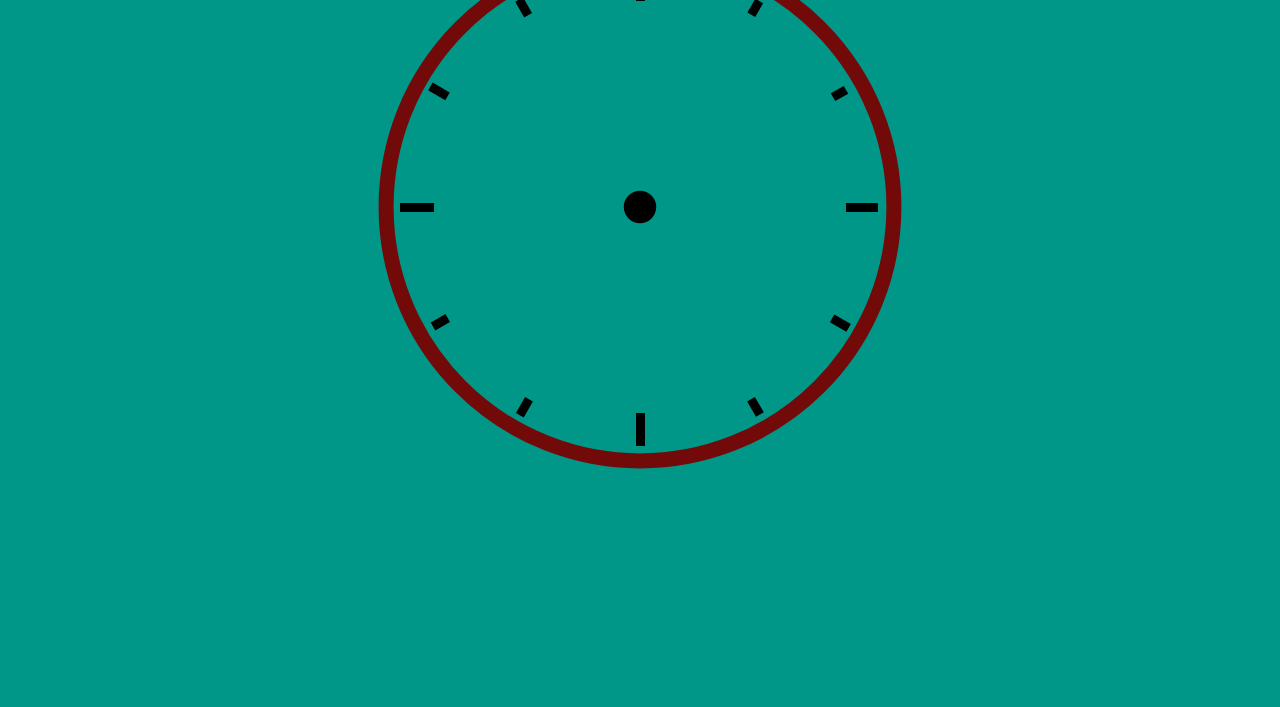
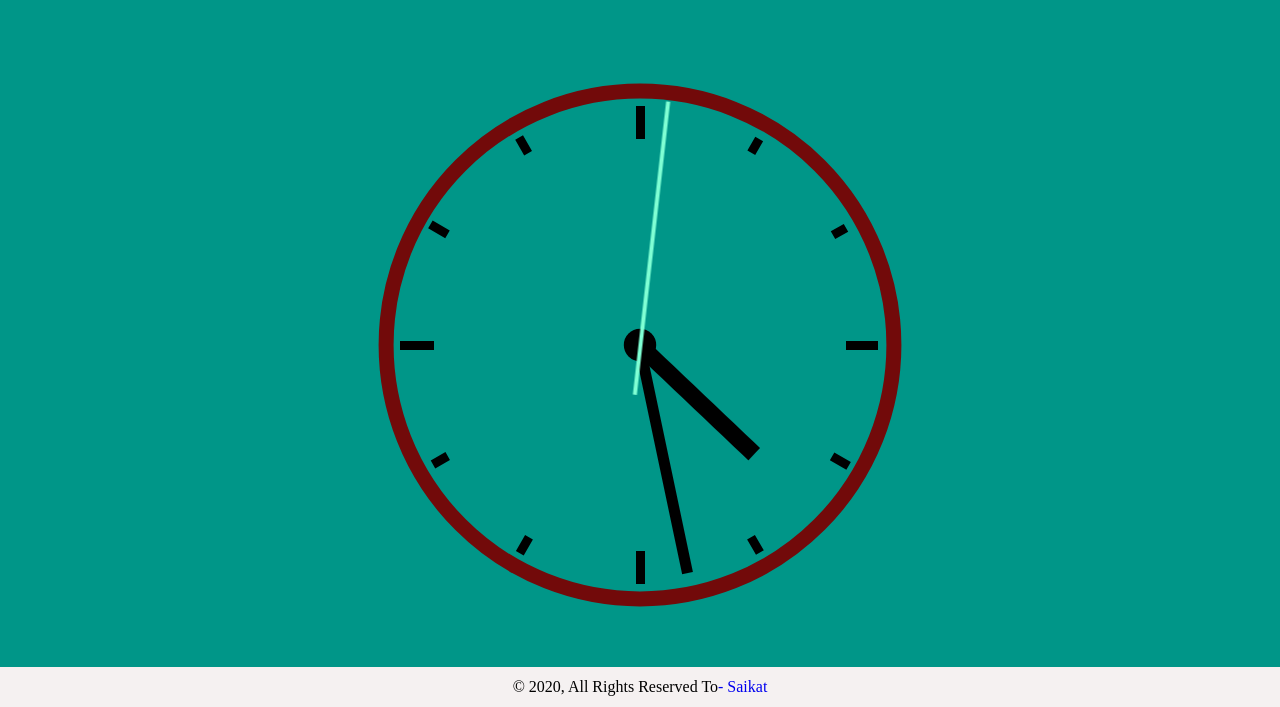
Before and after one commit to njmsaikat/clock, a plain HTML site: page index.html in a window 1280 px wide. Shown: the part 190-897 px from the top of the page. Before the commit the page ends 800 px from the top, so only its background shows below. Drawn offline with Linux system fonts and the light colour scheme.

Commit message:
Update index.html

```diff
--- a/index.html
+++ b/index.html
@@ -28,3 +28,25 @@
                 <circle class="circle" cx="300" cy="300" r="253.9"/>
                 <path class="hour-marks" d="M300.5 94V61M506 300.5h32M300.5 506v33M94 300.5H60M411.3 107.8l7.9-13.8M493 190.2l13-7.4M492.1 411.4l16.5 9.5M411 492.3l8.9 15.3M189 492.3l-9.2 15.9M107.7 411L93 419.5M107.5 189.3l-17.1-9.9M188.1 108.2l-9-15.6"/>
                 <circle class="mid-circle" cx="300" cy="300" r="16.2"/>
+
+            </g>
+            <g id="hour">
+                <path class="hour-arm" d="M300.5 298V142"/>
+                <circle class="sizing-box" cx="300" cy="300" r="253.9"/>
+            </g>
+            <g id="minute">
+                <path class="minute-arm" d="M300.5 298V67"/>
+                <circle class="sizing-box" cx="300" cy="300" r="253.9"/>
+            </g>
+            <g id="second">
+                <path class="second-arm" d="M300.5 350V55"/>
+                <circle class="sizing-box" cx="300" cy="300" r="253.9"/>
+            </g>
+        </svg>
+    </div><!-- .clockbox -->
+</main>
+
+<footer>&copy 2020, All Rights Reserved To   <a href="https://njmsaikat.github.io/saikat/" target="_blank">- Saikat</a></footer>
+    <script src="script.js"></script>
+</body>
+</html>
```
